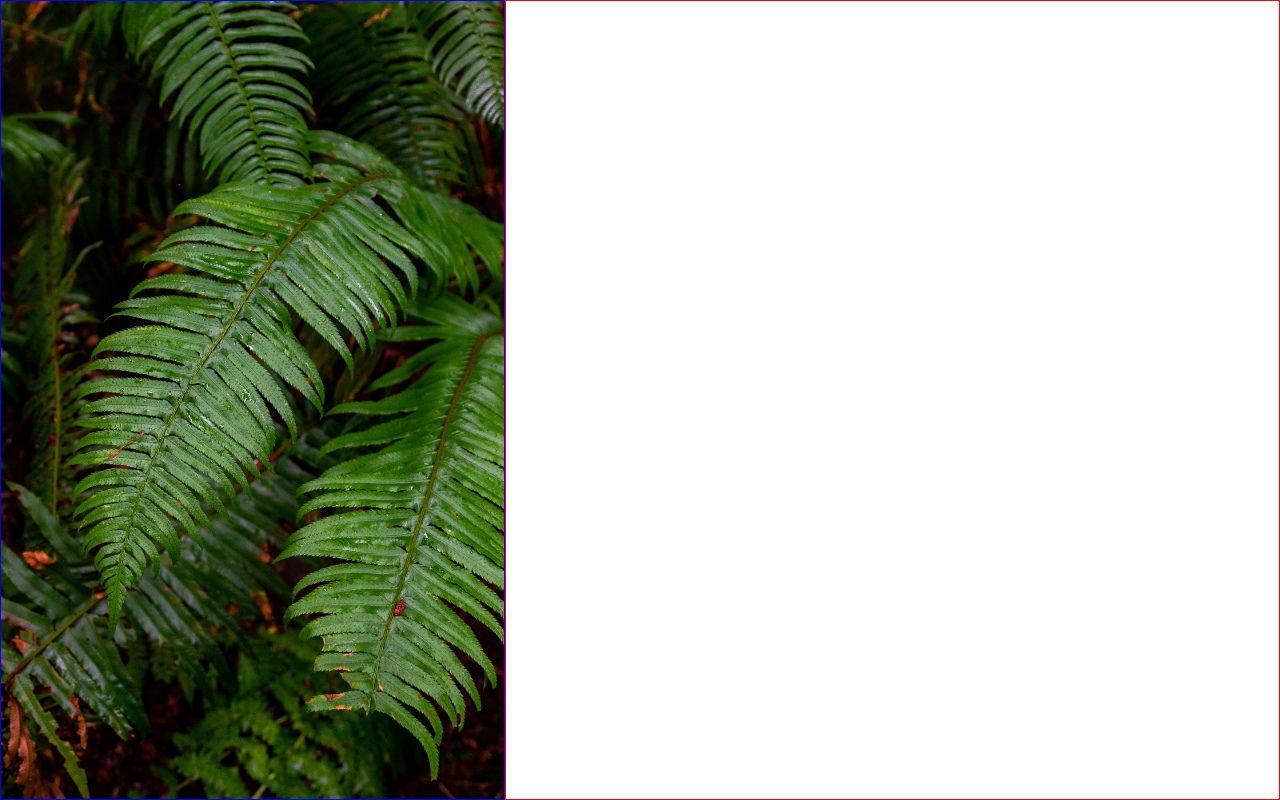
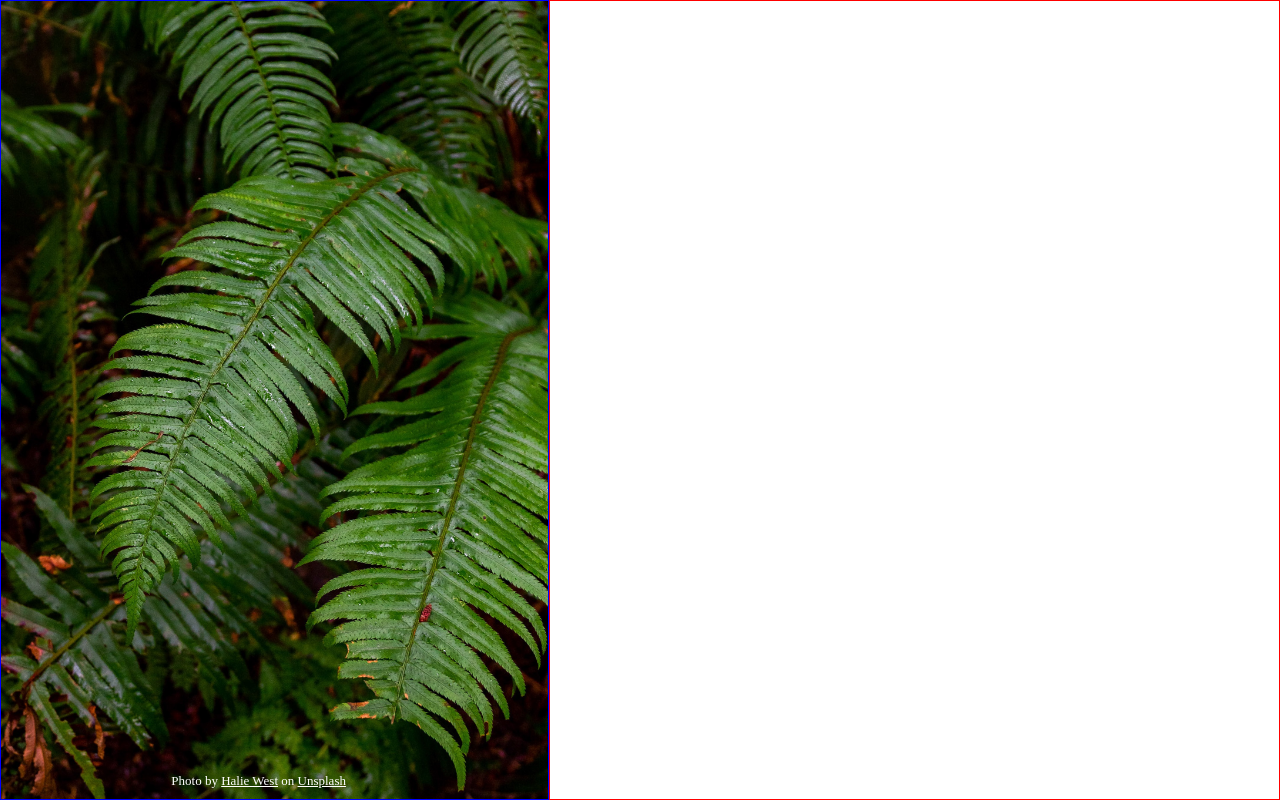
Before and after one commit to morfenza/sign-up-form, a plain HTML site: page index.html in a window 1280 px wide. Drawn offline with Linux system fonts and the light colour scheme.

Commit message:
Include image credit link and position it correctly

```diff
--- a/css/reset.css
+++ b/css/reset.css
@@ -4,14 +4,34 @@ body {
   min-height: 100vh;
 }
 
+.background-link {
+  color: white;
+  font-size: small;
+
+  position: absolute;
+  transform: translate(-30%, 0);
+  left: 40%;
+  bottom: 0;
+
+  padding: 10px;
+}
+
+.background-link a,
+.background-link a:visited {
+  color: white;
+}
+
 
 .left-div {
-  flex: 1.3;
+  flex: 1.5;
   border: 1px solid blue;
+
   background-image: url(../assets/haliew-west-unsplash.jpg);
   background-repeat: no-repeat;
   background-position: center;
   background-size: cover;
+
+  position: relative;
 }
 
 .right-div {
--- a/index.html
+++ b/index.html
@@ -10,7 +10,9 @@
 </head>
 <body>
   <div class="left-div">
-
+    <div class="background-link">
+      Photo by <a href="https://unsplash.com/@haliewestphoto?utm_source=unsplash&utm_medium=referral&utm_content=creditCopyText">Halie West</a> on <a href="https://unsplash.com/photos/25xggax4bSA?utm_source=unsplash&utm_medium=referral&utm_content=creditCopyText">Unsplash</a>
+    </div>
   </div>
   <div class="right-div">
 
```
